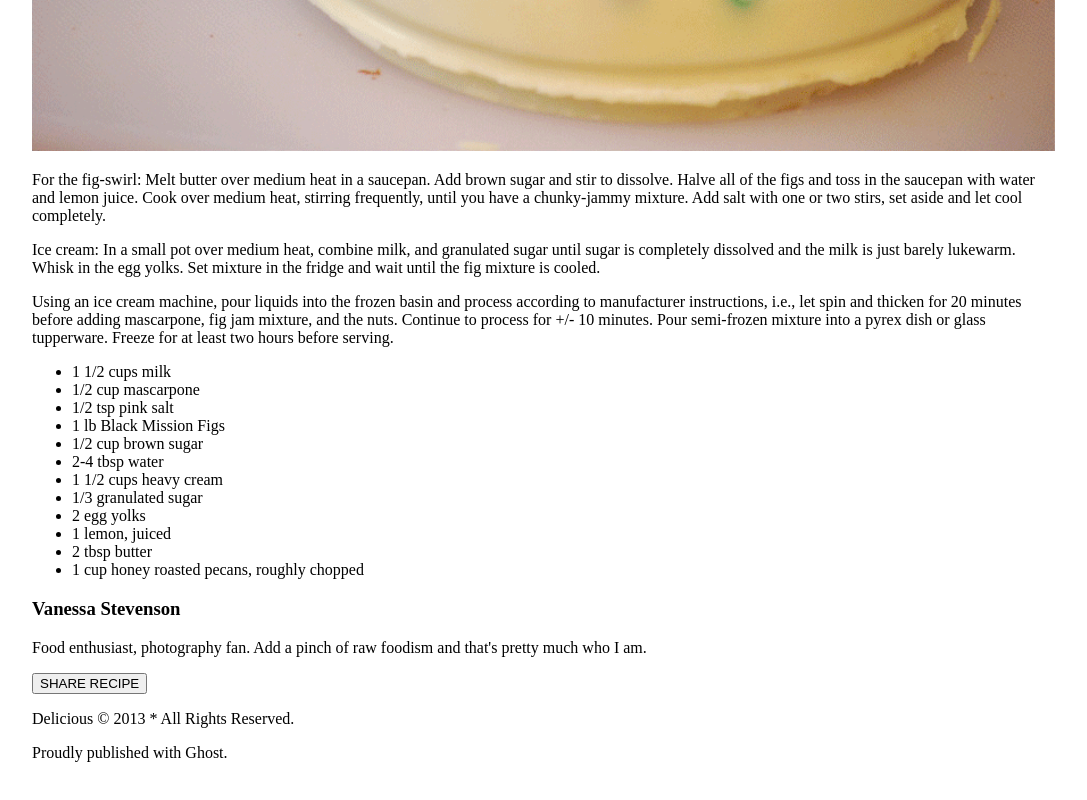
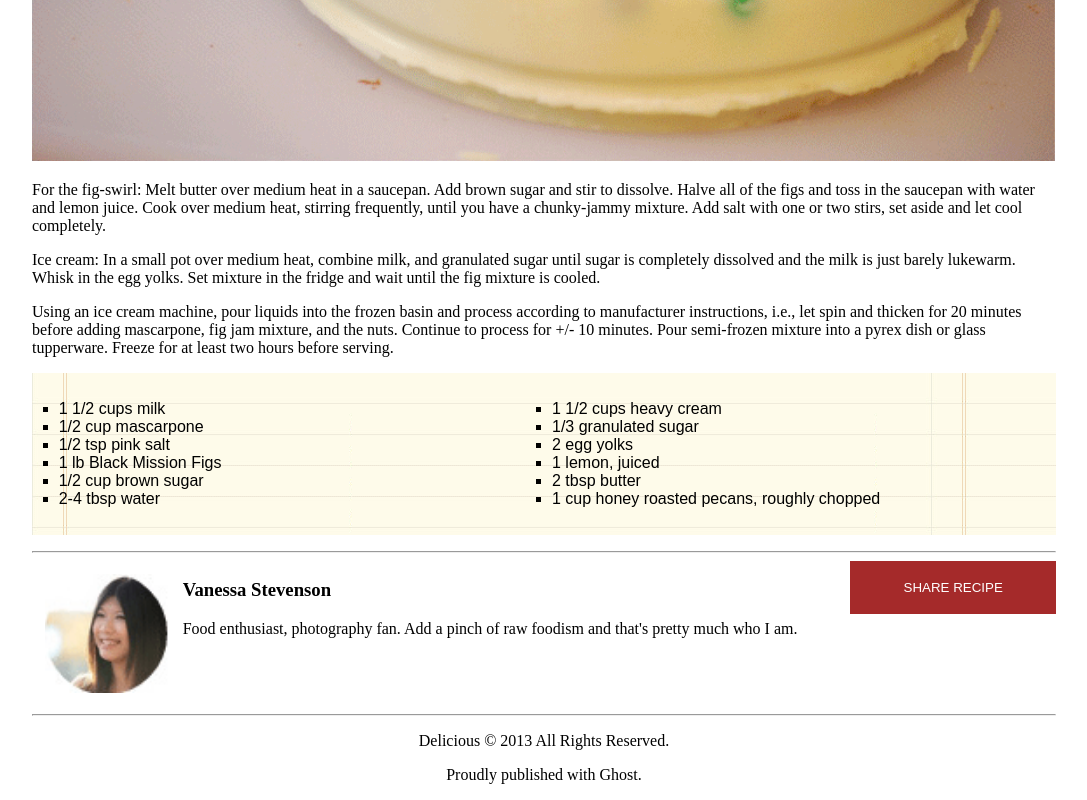
Before and after one commit to Zan4567/Chocolate_Pizza, a plain HTML site: page index.html in a window 1280 px wide. Shown: the part 750-1550 px from the top of the page, without its empty margins (96-1183 px from the left). Before the commit the page ends 1528 px from the top, so only its background shows below. Drawn offline with Linux system fonts and the light colour scheme.

Commit message:
various css work

```diff
--- a/index.html
+++ b/index.html
@@ -29,7 +29,7 @@
       <img src="img/mail-icon.png" alt="">
     </div>
   </header>
-
+  <hr>
   <main>
     <h1 class="title">Chocolate Pizza</h1>
     <p>Posted on 15 Dec 2013 / Desserts</p>
@@ -38,7 +38,7 @@
     <p>Ice cream: In a small pot over medium heat, combine milk, and granulated sugar until sugar is completely dissolved and the milk is just barely lukewarm. Whisk in the egg yolks. Set mixture in the fridge and wait until the fig mixture is cooled.</p>
     <p>Using an ice cream machine, pour liquids into the frozen basin and process according to manufacturer instructions, i.e., let spin and thicken for 20 minutes before adding mascarpone, fig jam mixture, and the nuts. Continue to process for +/- 10 minutes. Pour semi-frozen mixture into a pyrex dish or glass tupperware. Freeze for at least two hours before serving.</p>
 
-      <ul>
+    <ul class="ingredients">
       <li>1 1/2 cups milk</li>
       <li>1/2 cup mascarpone</li>
       <li>1/2 tsp pink salt</li>
@@ -52,14 +52,19 @@
       <li>2 tbsp butter</li>
       <li>1 cup honey roasted pecans, roughly chopped</li>
     </ul>
-      <div class="">
+    <hr>
+    <div class="byline">
+      <img src="img/van-pic.png" class="author">
+      <div class="byline_text">
         <h3>Vanessa Stevenson</h3>
         <p>Food enthusiast, photography fan. Add a pinch of raw foodism and that's pretty much who I am.</p>
-        <button type="button" name="button">SHARE RECIPE</button>
+      </div>
+      <button type="button" class="share">SHARE RECIPE</button>
     </div>
   </main>
+  <hr>
   <footer>
-      <p>Delicious &copy; 2013 * All Rights Reserved.</p>
+    <p>Delicious &copy; 2013 All Rights Reserved.</p>
     <p>Proudly published with Ghost.</p>
   </footer>
 </body>
--- a/style.css
+++ b/style.css
@@ -1,5 +1,6 @@
 body {
   width: 80%;
+  min-width: 600px;
   margin-left: 10%;
 }
 
@@ -7,6 +8,10 @@ header {
   display: flex;
   flex-direction: row;
   justify-content: flex-start;
+}
+
+footer {
+  text-align: center;
 }
 
 .small_logo {
@@ -26,6 +31,7 @@ header {
 
 .social_icons {
   justify-content: flex-end;
+  margin-left: 10pt;
 }
 
 .largeimage {
@@ -35,3 +41,41 @@ header {
 .title {
   font-family: sans-serif;
 }
+
+.ingredients {
+  background-image: url('img/list-bg.png');
+  list-style-type: square;
+  column-count: 2;
+  font-family: sans-serif;
+  padding: 20pt 20pt;
+}
+
+.author {
+  margin: 10pt;
+  flex-grow: 1;
+  flex-shrink: 0;
+}
+
+.share {
+  padding: 0 20pt;
+  height: 40pt;
+  white-space: nowrap;
+  overflow: hidden;
+  justify-content: flex-end;
+  text-align: center;
+  justify-content: center;
+  background-color: brown;
+  color: white;
+  border-style: none;
+  flex-grow: 1;
+  flex-shrink: 0;
+}
+
+.byline {
+  display: flex;
+}
+
+.byline_text {
+  flex-grow: 1;
+  flex-shrink: 1;
+}
```
Lines whose indentation alone changed are shown as unchanged.
